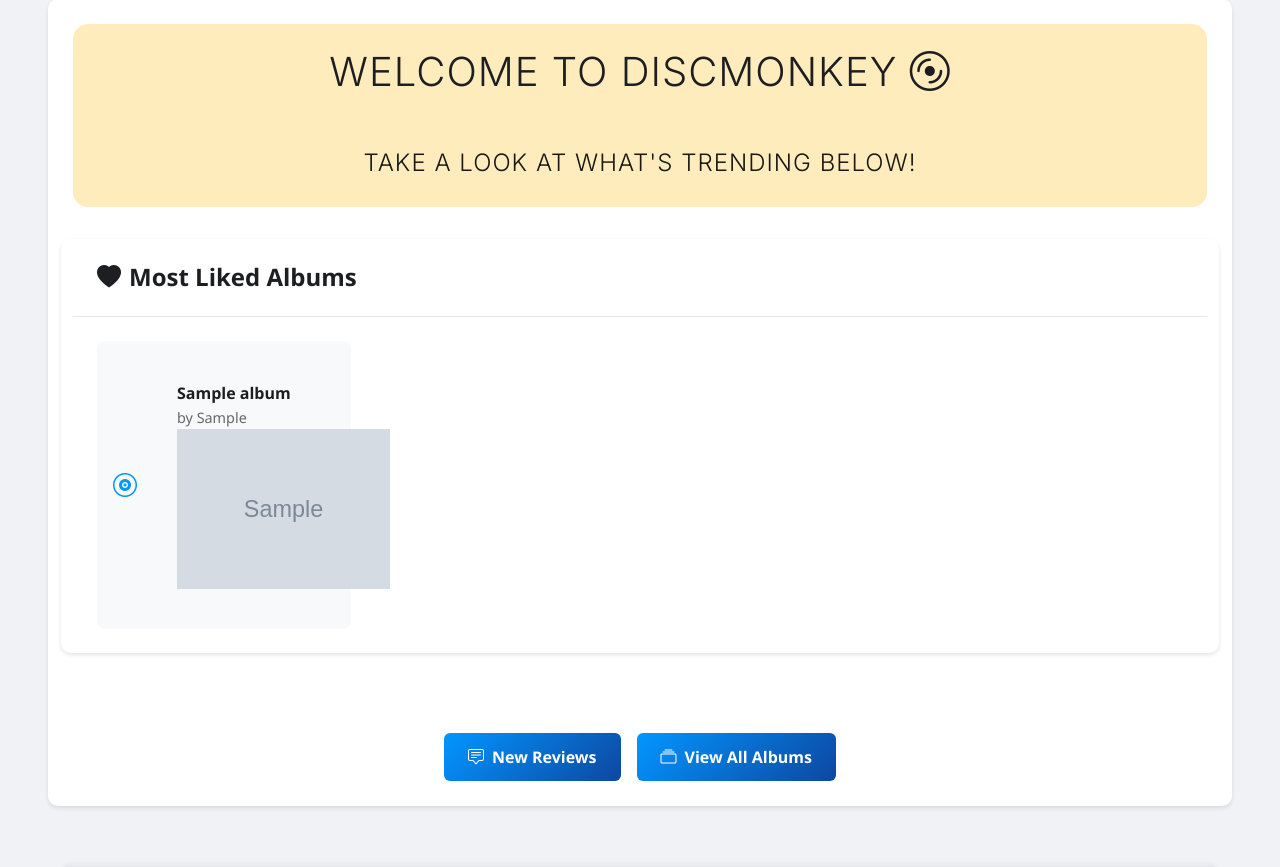
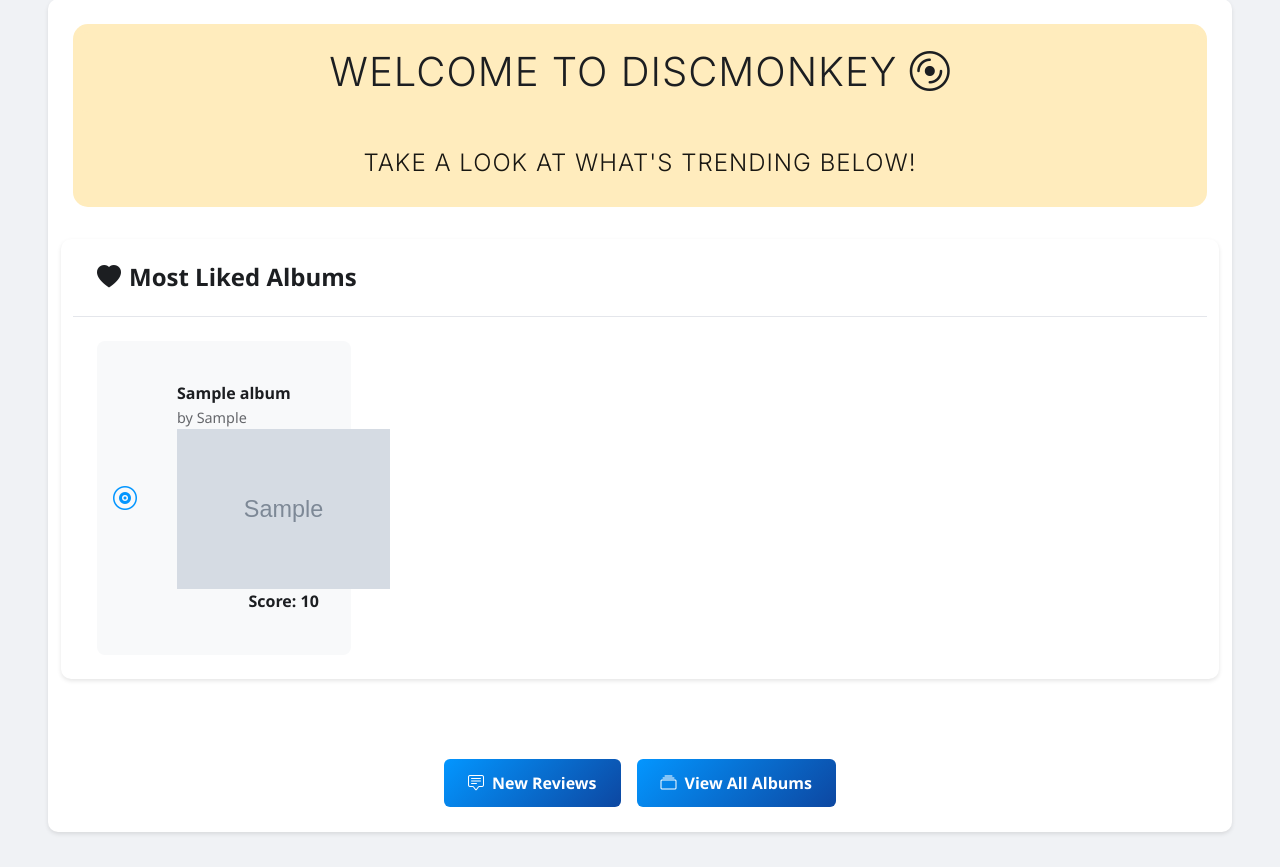
Before and after one commit to mahid-khan/DiscMonkey, a Django app: page / in a window 1280 px wide. Shown: the part 130-997 px from the top of the page. Run offline with Django 3.2, Linux system fonts and the light colour scheme; tables that the repository leaves empty hold one stand-in row (values such as "Sample post"); grey boxes marked "Sample" are stand-in pictures; some libraries are stand-ins or nearby versions.

Commit message:
Made albums on homepage link to album view and made score of albums on homepage visible

```diff
--- a/templates/rango/index.html
+++ b/templates/rango/index.html
@@ -50,7 +50,10 @@
                                             <div class="album-info">
                                                 <span class="album-name">{{ album.albumName }}</span>
                                                 <span class="album-artist">by {{ album.artist }}</span>
-                                                <img src="{{ album.albumCover.url }}" alt="{{ album.albumName }} Cover" class="album-cover">
+                                                <a href="{% url 'rango:album' album_name_slug=album.slug %}">
+                                                    <img src="{{ album.albumCover.url }}" alt="{{ album.albumName }} Cover" class="album-cover">
+                                                </a>
+                                                <span class="album-score mx-1">Score: {{ album.score }}</span>
                                             </div>
                                         </div>
                                     </div>
```
